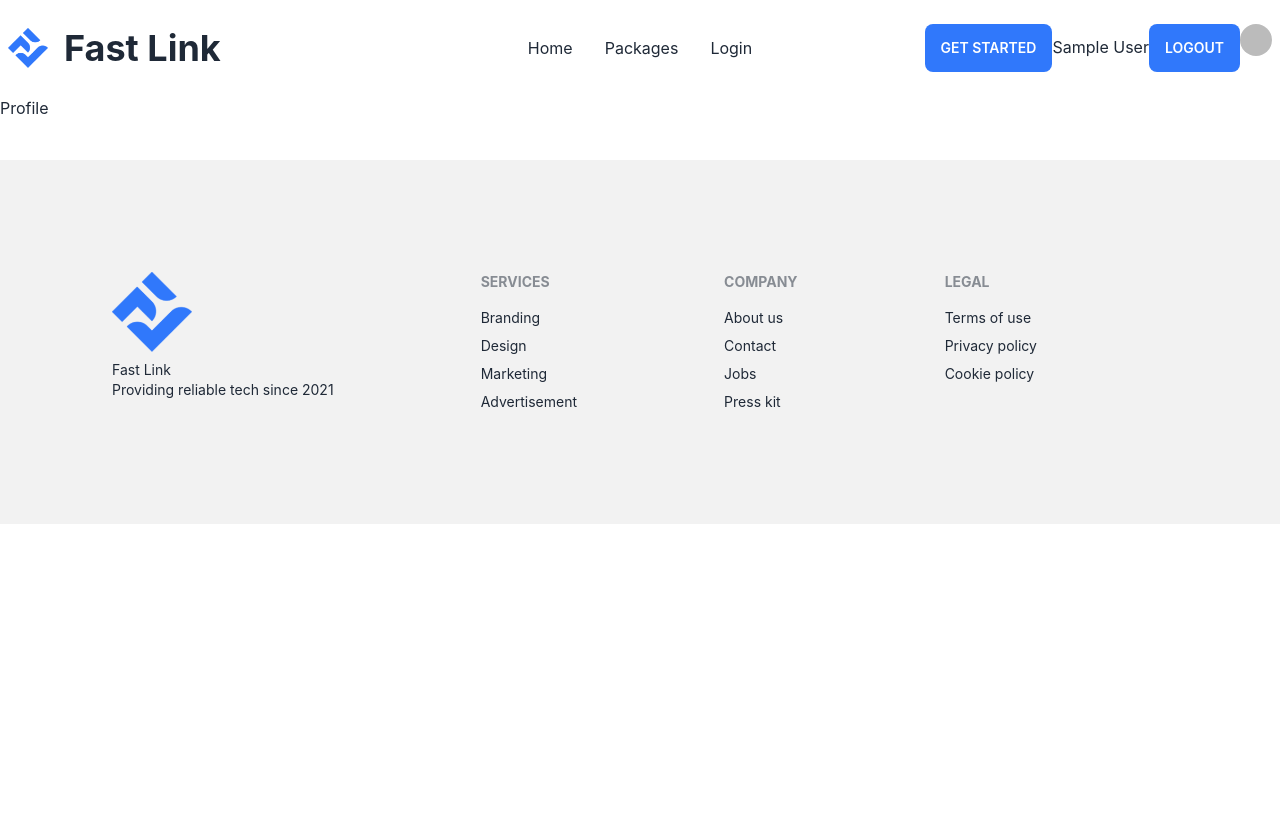
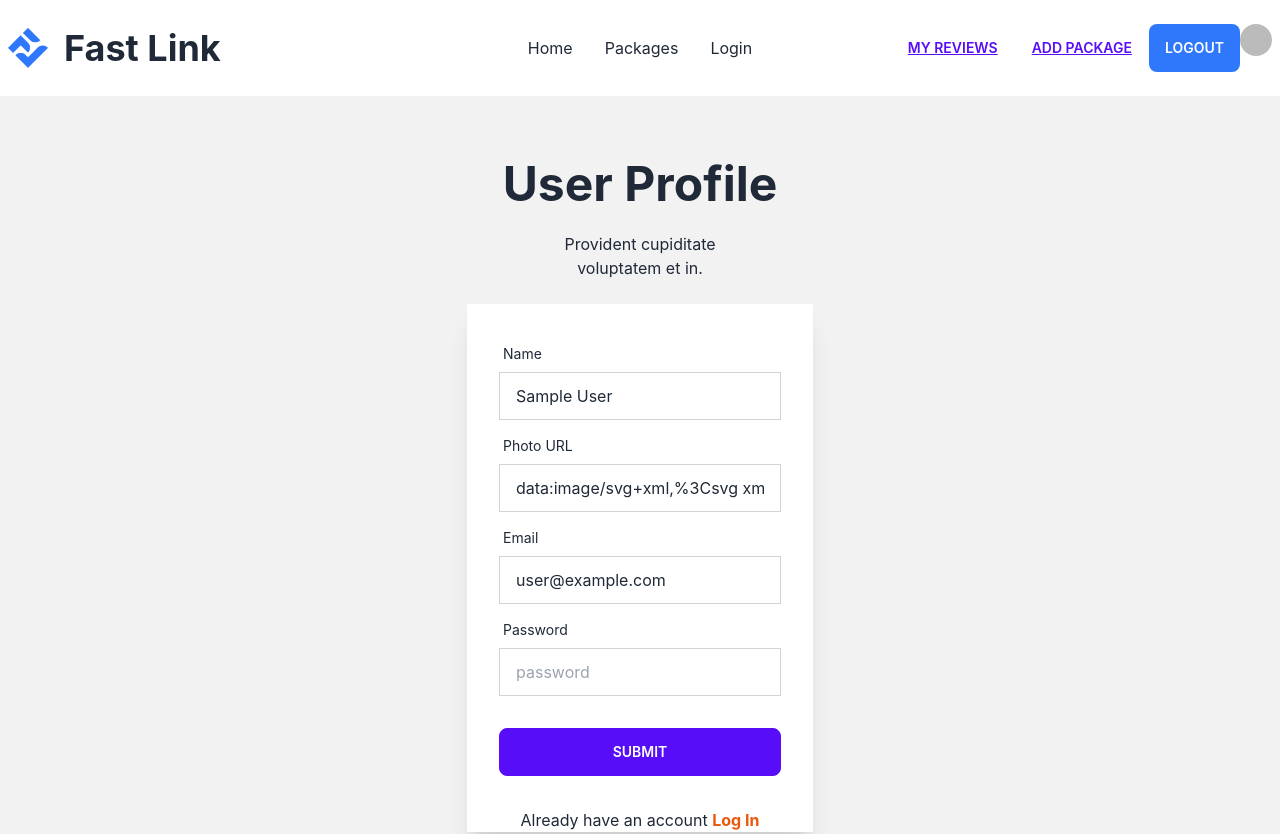
Before and after one commit to asifiqbal07/a11-fast-link, a React (Create React App) app: page /profile in a window 1280 px wide. Shown: the top 834 px of the page. Before the commit the page ends 800 px from the top, so only its background shows below. Built offline with nearby package versions, Linux system fonts and the light colour scheme; no server answers; sample sign-in values are in the browser's storage.

Commit message:
profile page added

```diff
--- a/src/Pages/Profile/Profile.js
+++ b/src/Pages/Profile/Profile.js
@@ -1,9 +1,65 @@
-import React from 'react';
+import React, { useContext, useRef, useState } from 'react';
+import { Link } from 'react-router-dom';
+import { AuthContext } from '../../context/AuthProvider';
 
 const Profile = () => {
+
+    const { user } = useContext(AuthContext);
+    const [name, setName] = useState(user.displayName);
+    const photoURLRef = useRef(user.photoURL);
+
+    const handleProfile = event => {
+        event.preventDefault();
+        console.log(name, photoURLRef.current.value);
+    }
+
+    const handleNameChange = event => {
+        setName(event.target.value)
+    }
+
     return (
         <div>
-            <h2>Profile</h2>
+            <div className="hero min-h-screen bg-base-200">
+                <div className="">
+                    <div className="text-center">
+                        <h1 className="text-5xl font-bold">User Profile</h1>
+                        <p className="py-6 lg:w-2/4 mx-auto">Provident cupiditate voluptatem et in. </p>
+                    </div>
+                    <div className="card w-full max-w-sm shadow-xl bg-base-100 mx-auto rounded-none ">
+                        <form onSubmit={handleProfile} className="card-body">
+                            <div className="form-control">
+                                <label className="label">
+                                    <span className="label-text">Name</span>
+                                </label>
+                                <input onChange={handleNameChange} defaultValue={name} type="text" name='name' placeholder="your name" className="input input-bordered rounded-none" />
+                            </div>
+                            <div className="form-control">
+                                <label className="label">
+                                    <span className="label-text">Photo URL</span>
+                                </label>
+                                <input ref={photoURLRef} defaultValue={user?.photoURL} type="text" name='photoURL' placeholder="URL" className="input input-bordered rounded-none" />
+                            </div>
+                            <div className="form-control">
+                                <label className="label">
+                                    <span className="label-text">Email</span>
+                                </label>
+                                <input readOnly defaultValue={user?.email} type="email" name='email' placeholder="email" className="input input-bordered rounded-none" />
+                            </div>
+                            <div className="form-control">
+                                <label className="label">
+                                    <span className="label-text">Password</span>
+                                </label>
+                                <input type="password" name='password' placeholder="password" className="input input-bordered rounded-none" />
+
+                            </div>
+                            <div className="form-control mt-6">
+                                <button className="btn btn-primary">Submit</button>
+                            </div>
+                        </form>
+                        <p className='text-center'>Already have an account <Link className='text-orange-600 font-bold' to='/login'>Log In</Link></p>
+                    </div>
+                </div>
+            </div>
         </div>
     );
 };
--- a/src/Pages/Shared/Header/Header.js
+++ b/src/Pages/Shared/Header/Header.js
@@ -43,15 +43,17 @@ const Header = () => {
                 </ul>
             </div>
             <div className="navbar-end ">
-                <button className="btn bg-[#3078fb] border-0  hover:bg-white hover:text-[#3078fb] hover:border-[1px] hover:border-[#3078fb]">Get Started</button>
 
                 <ul className="menu menu-horizontal p-0 transition transform hover:-translate-y-1 motion-reduce:transition-none motion-reduce:hover:transform-none">
                     <ul>
                         {
                             user?.uid ?
                                 <>
-                                    <Link to='/profile'>{user?.displayName}</Link>
+
+                                    <button className=" btn btn-link  hover:bg-white hover:text-[#3078fb] hover:border-[1px] hover:border-[#3078fb]">My Reviews</button>
+                                    <button className=" btn btn-link  hover:bg-white hover:text-[#3078fb] hover:border-[1px] hover:border-[#3078fb]">Add Package</button>
                                     <button onClick={handleLogOut} className="btn bg-[#3078fb] border-0  hover:bg-white hover:text-[#3078fb] hover:border-[1px] hover:border-[#3078fb]">LogOut</button>
+                                    {/* <Link to='/profile'>{user?.displayName}</Link> */}
                                 </>
                                 :
                                 <>
```
